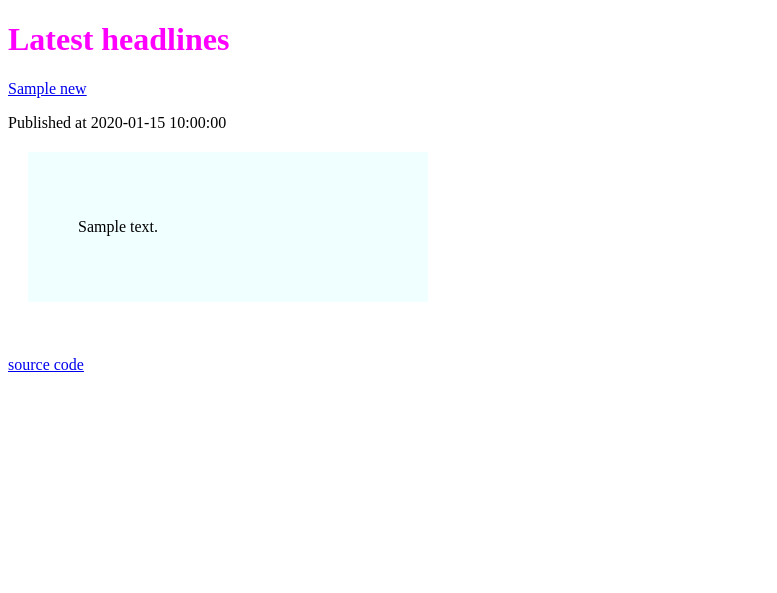
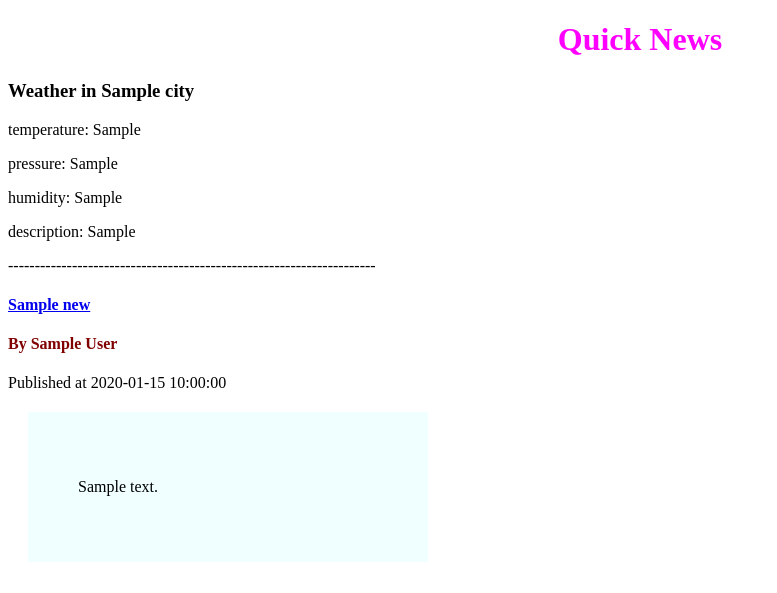
Before and after one commit to Amazeryogo/newsbutbigger, a Flask app: template templates/frontpage.html in a window 1280 px wide. Shown: the top 593 px of the page, without its empty margins (0-777 px from the left). Run offline with Flask 2, Linux system fonts and the light colour scheme; the template is opened without the code that fills it: most values are stand-ins (such as "Sample title", 1, 10 or a date in 2020).

Commit message:
Update frontpage.html

```diff
--- a/templates/frontpage.html
+++ b/templates/frontpage.html
@@ -2,7 +2,7 @@
 <html lang="en" dir="ltr">
   <head>
     <meta charset="utf-8">
-    <title>LMAO</title>
+    <title>News</title>
     <style>
     div {
   background-color: azure;
@@ -13,15 +13,32 @@
 </style>
   </head>
   <body>
-    <h1 style="color: fuchsia">Latest headlines</h1>
+    <h1 style="color: fuchsia;text-align: center;">Quick News</h1>
+    {% if f == '1' %}
+        <h1>Weather in {{city}}</h1>
+        <h1>temperature: {{ct}}</h1>
+        <h1>pressure: {{cp}}</h1>
+        <h1>humidity: {{ch}}</h1>
+        <h1>description: {{cd}}</h1>
+        <p>---------------------------------------------------------------------</p>
+    {% else %}
+          <h3>Weather in {{city}}</h3>
+          <p>temperature: {{ct}}</p>
+          <p>pressure: {{cp}}</p>
+          <p>humidity: {{ch}}</p>
+          <p>description: {{cd}}<p>
+          <p>---------------------------------------------------------------------</p>
+      {% endif %}
       {% for new in news['articles'] %}
           {% if f == '1' %}
               <h1><a href="{{new['url']}}">{{new.title}}</a><p>
+              <h2 style="color: maroon">By {{new['author']}}</h2>
               <h2>Published at {{new['publishedAt']}}</h2>
               <div><h1>{{new['description']}}</h1></div>
               <br/>
           {% else %}
-              <p><a href="{{new['url']}}">{{new.title}}</a><p>
+              <h4><a href="{{new['url']}}">{{new.title}}</a><h4>
+              <p style="color: maroon">By {{new['author']}}</h2>
               <p>Published at {{new['publishedAt']}}</p>
               <div><p>{{new['description']}}</p></div>
               <br/>
```
